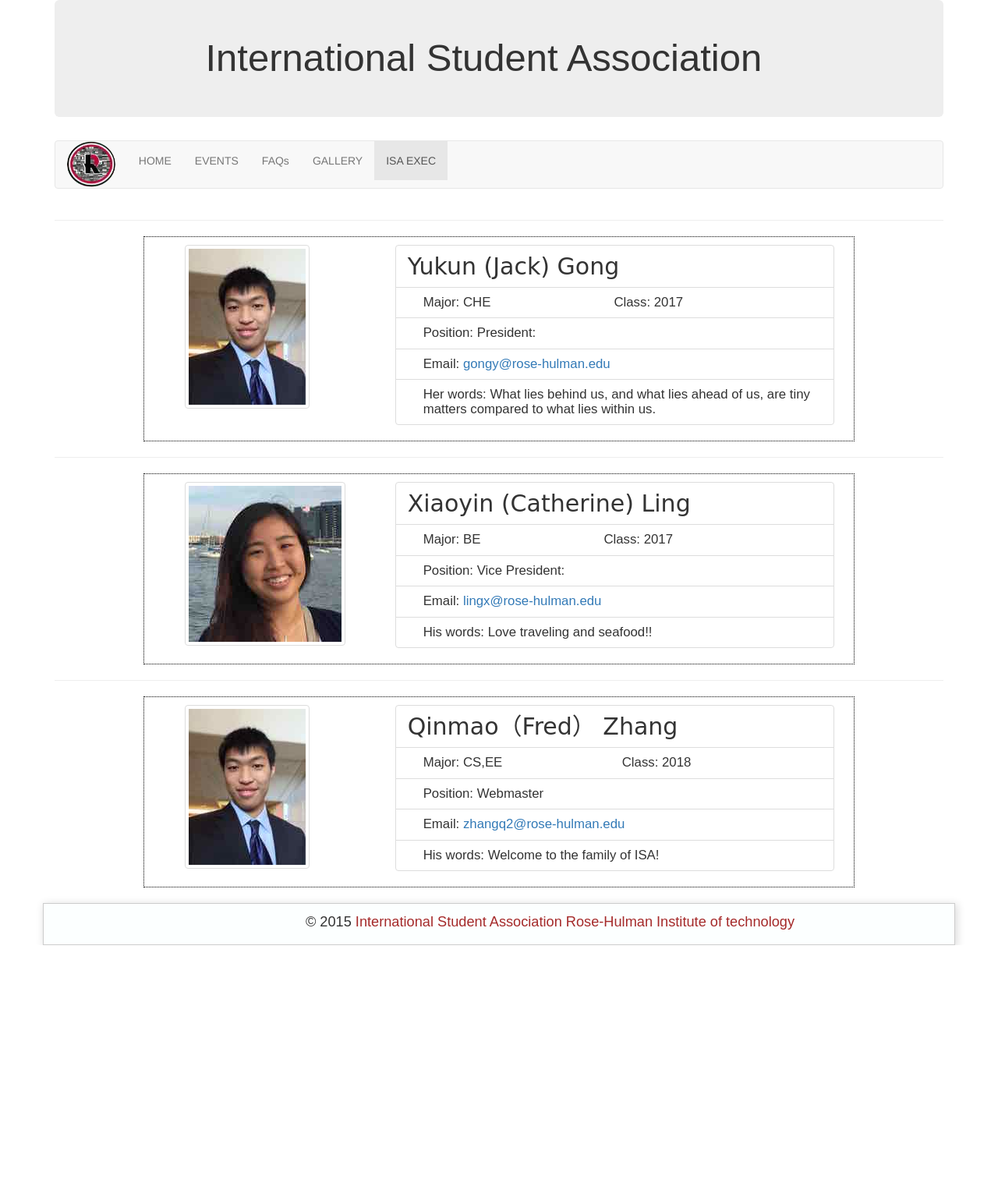
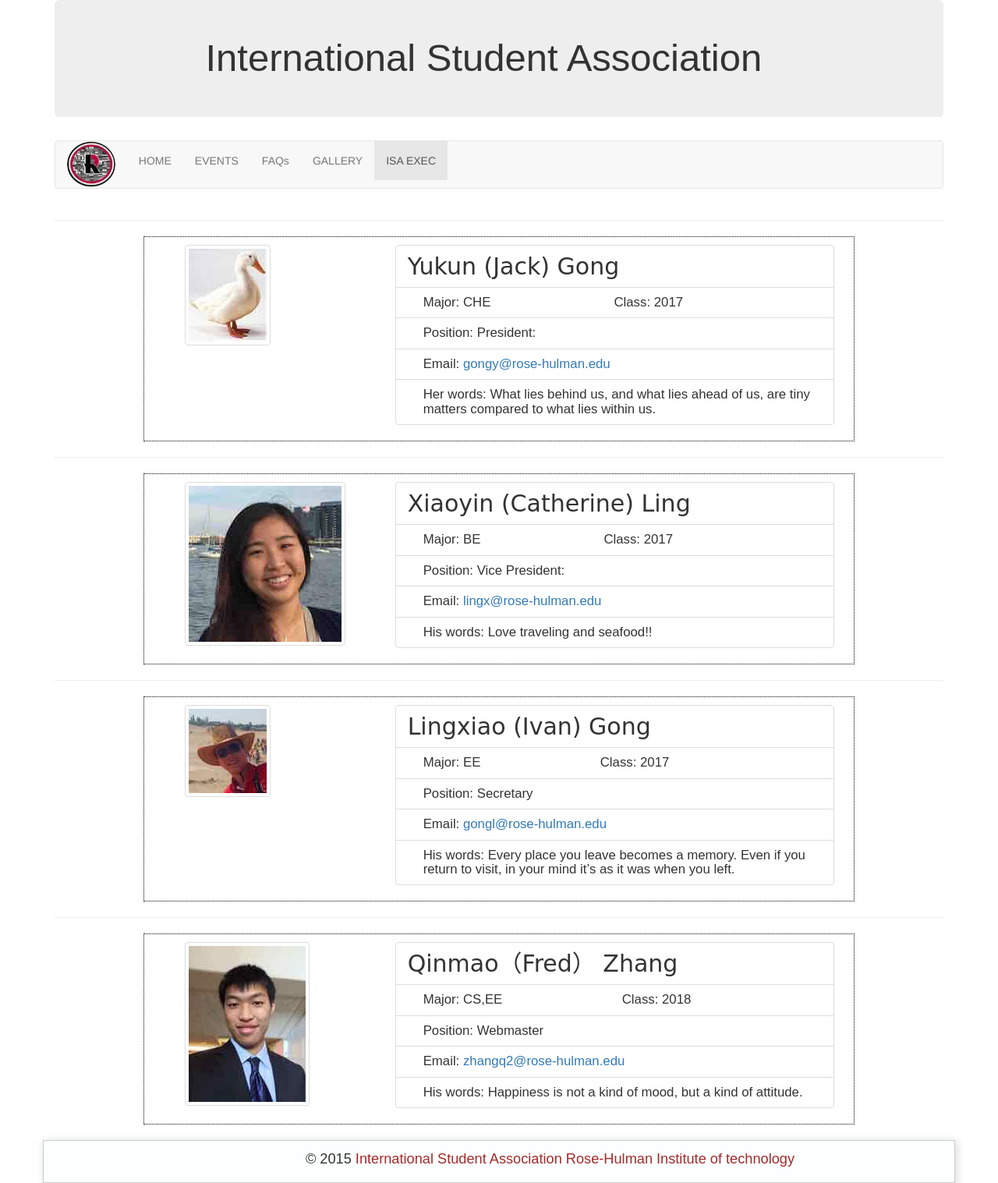
Before and after one commit to fredzqm/isa_website, a PHP site: page /exec/index.php in a window 1280 px wide. Shown: the whole page at 78% size. Before the commit the page ends 1212 px from the top, so only its background shows below. Run offline with PHP 8.4, Linux system fonts and the light colour scheme; some libraries are stand-ins or nearby versions.

Commit message:
add gong lingxiao

```diff
--- a/exec/index.php
+++ b/exec/index.php
@@ -5,7 +5,7 @@
     <hr>
     <div class="name_card">
         <div class="col-sm-4 ">
-            <img class="thumbnail" src="img/fred.jpg">
+            <img class="thumbnail" src="img/duck.jpg">
         </div>
         <div class="col-sm-8">
             <ul class="center list-group">
@@ -54,6 +54,31 @@
     <hr>
     <div class="name_card">
         <div class="col-sm-4 ">
+            <img class="thumbnail" src="img/lingxiao.jpg">
+        </div>
+        <div class="col-sm-8">
+            <ul class="center list-group">
+                <li class="list-group-item"><h2>
+                    <span class="col-offset-md-3">Lingxiao (Ivan) Gong</span>
+                </h2></li>
+                <li class="list-group-item"><h3>
+                    <span>Major: EE</span><span class="mid">Class: 2017</span>
+                </h3></li>
+                <li class="list-group-item"><h3>
+                    Position: Secretary
+                </h3></li>
+                <li class="list-group-item"><h3>
+                    Email: <a href="mailto:gongl@rose-hulman.edu">gongl@rose-hulman.edu</a>
+                </h3></li>
+                <li class="list-group-item"><h3>His words: Every place you leave becomes a memory. Even if you return to visit, in your mind it’s as it was when you left.</h3></li>
+            </ul>
+        </div>
+    </div>
+
+
+    <hr>
+    <div class="name_card">
+        <div class="col-sm-4 ">
             <img class="thumbnail" src="img/fred.jpg">
         </div>
         <div class="col-sm-8">
@@ -70,7 +95,7 @@
                 <li class="list-group-item"><h3>
                     Email: <a href="mailto:zhangq2@rose-hulman.edu">zhangq2@rose-hulman.edu</a>
                 </h3></li>
-                <li class="list-group-item"><h3>His words: Welcome to the family of ISA!</h3></li>
+                <li class="list-group-item"><h3>His words: Happiness is not a kind of mood, but a kind of attitude.</h3></li>
             </ul>
         </div>
     </div>
```
Also changed, not shown: exec/img/duck.jpg (added), exec/img/jaw.png (deleted), exec/img/jiawei.jpeg (deleted), exec/img/lingxiao.jpg (added).
